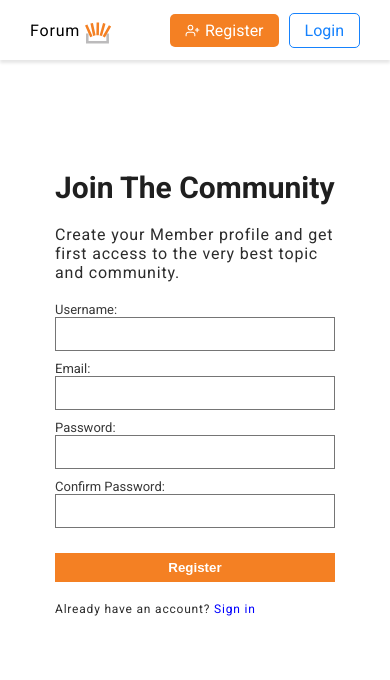
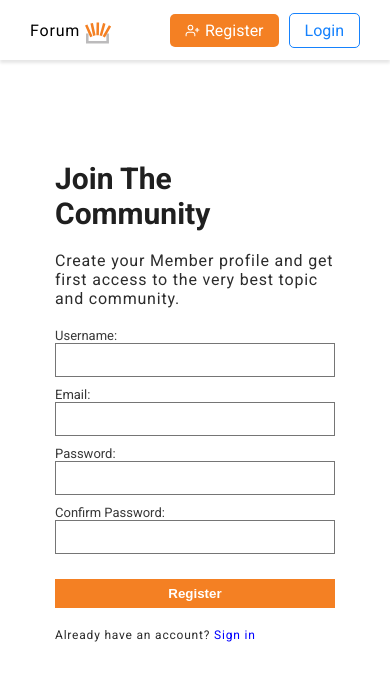
Before and after one commit to kelvintony/Forum_App, a Next.js app: page /signup in a window 390 px wide. Shown: the top 680 px of the page. Built offline with nearby package versions, Linux system fonts and the light colour scheme.

Commit message:
little update4

```diff
--- a/pages/signup.jsx
+++ b/pages/signup.jsx
@@ -12,7 +12,9 @@ const signup = () => {
 			<section className={styles.register_container}>
 				<div className={styles.register_inner_container}>
 					<div className={styles.container_a}>
-						<h3>Join The Community</h3>
+						<h3>
+							Join The <br /> Community
+						</h3>
 						<p className={styles.container_p}>
 							Create your Member profile and get first access to the very best topic and community.
 						</p>
--- a/styles/Signup.module.css
+++ b/styles/Signup.module.css
@@ -9,6 +9,7 @@
 }
 
 .container_a {
+	margin-top: 50px;
 	padding: 10px;
 	width: 300px;
 	display: flex;
@@ -95,7 +96,9 @@
 		grid-template-columns: 1fr;
 		height: calc(100vh - 60px);
 	}
-
+	.container_a {
+		margin-top: 0px;
+	}
 	.container_a .container_p {
 		font-size: 16px;
 	}
```
